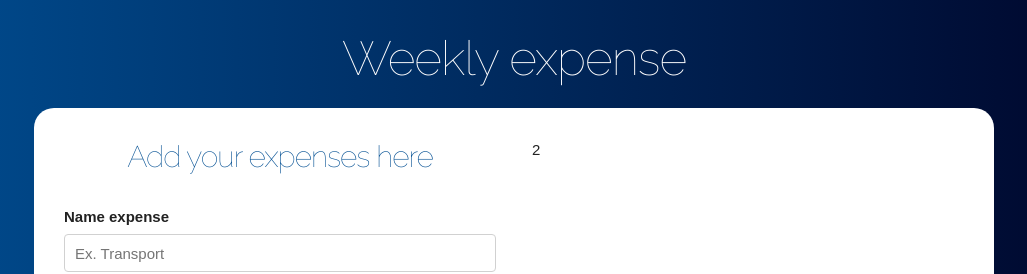
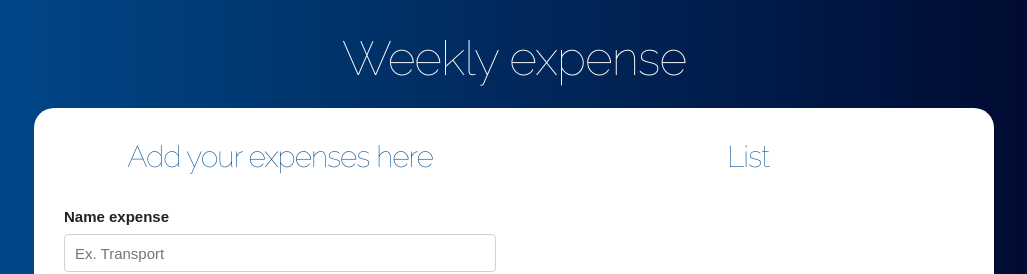
Before and after one commit to Francisco28/budget_react, a React (Create React App) app: page / in a window 1280 px wide. Both pictures are taken after typing "5" into the empty fields and a click on the input "Define Budget". Shown: the top 274 px of the page, without its empty margins (126-1153 px from the left). Built offline with nearby package versions, Linux system fonts and the light colour scheme.

Commit message:
listing the expenses

```diff
--- a/src/App.js
+++ b/src/App.js
@@ -1,6 +1,8 @@
 import React, { useState } from 'react';
 import Question from './components/Question';
 import Form from './components/Form';
+import List from './components/List';
+
 
 function App() {
 
@@ -42,7 +44,9 @@ function App() {
                     />
                   </div>
                   <div className="one-half column">
-                    2
+                    <List
+                      expenses={expenses}
+                    />
                   </div>
                 </div>
               )
--- /dev/null
+++ b/src/components/Expense.js
@@ -0,0 +1,12 @@
+import React from 'react';
+
+const Expense = ({expense}) => (
+    <li className="gastos">
+        <p>
+            {expense.name}
+
+            <span className="gasto">$ {expense.amount}</span>
+        </p>
+    </li>
+);
+export default Expense;
--- /dev/null
+++ b/src/components/List.js
@@ -0,0 +1,17 @@
+import React from 'react';
+import Expense from './Expense';
+
+
+const List = ({expenses}) => (
+    <div className="gastos-realizados">
+        <h2>List</h2>
+        {expenses.map(expense => (
+            <Expense
+                key={expense.id}
+                expense={expense}
+            />
+        ))}
+    </div>
+);
+
+export default List;
```
